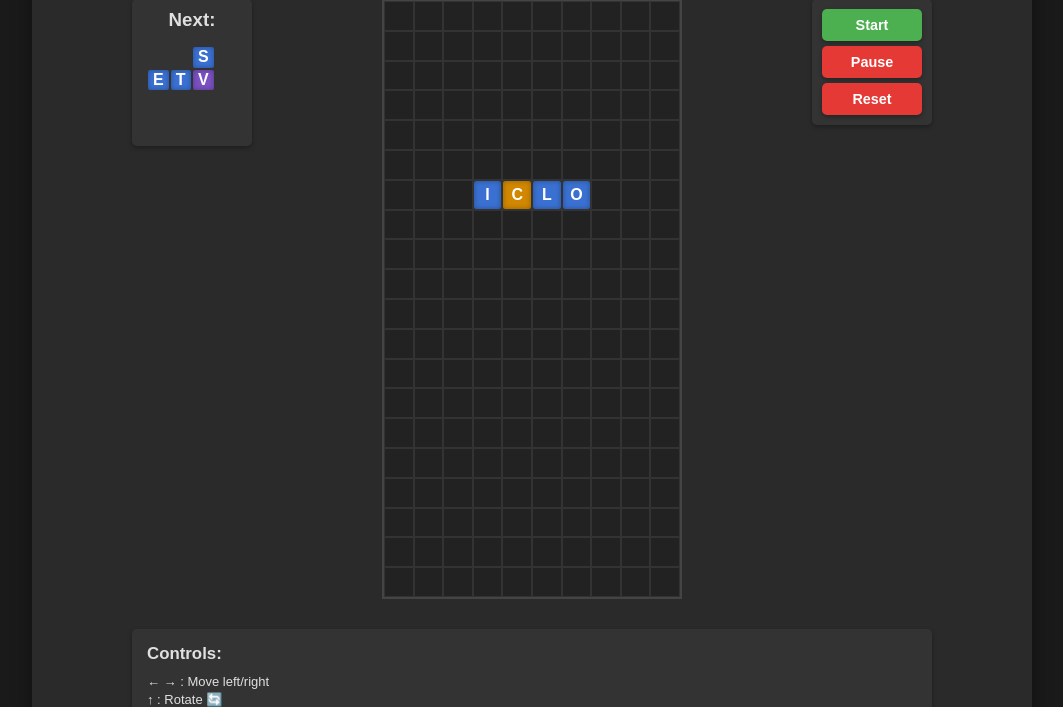
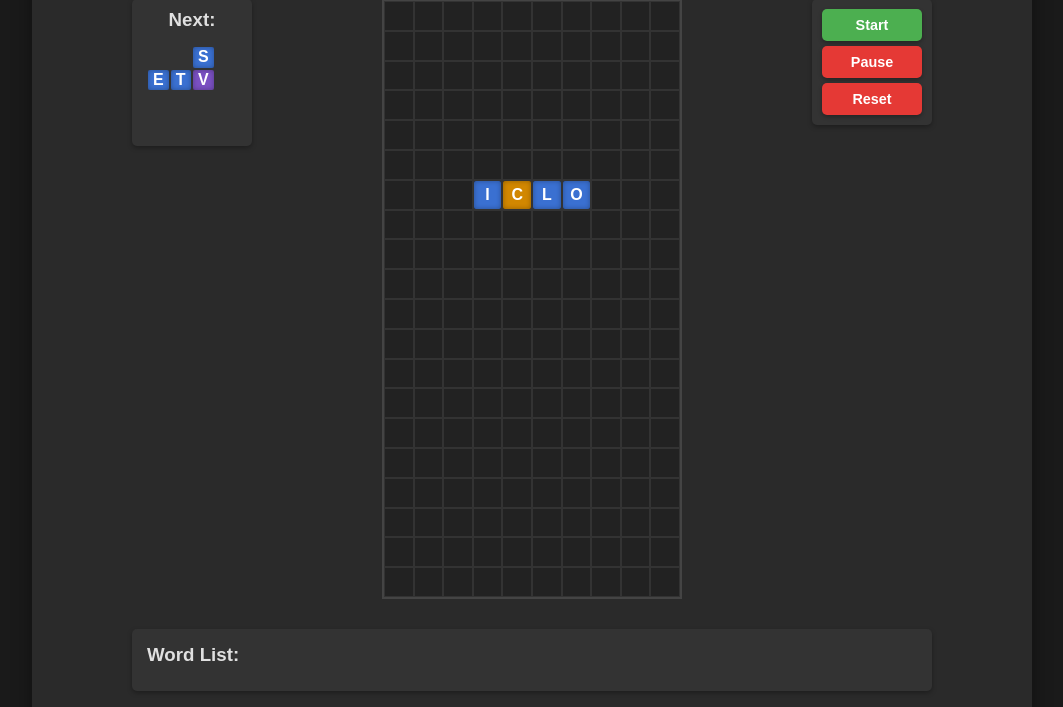
Before and after one commit to falcon766/word-tetris, a plain HTML site: page index.html in a window 1280 px wide. Shown: the part 99-806 px from the top of the page, without its empty margins (108-1171 px from the left). Drawn offline with Linux system fonts and the light colour scheme.

Commit message:
Move controls panel under word list

```diff
--- a/css/styles.css
+++ b/css/styles.css
@@ -137,6 +137,14 @@ h1 {
     flex: 2 1 auto;
     min-width: 120px;
     font-size: 0.9em;
+}
+
+.dictionary-info {
+    flex: 3 1 auto;
+    min-width: 120px;
+    margin-bottom: 20px;
+    max-height: 300px;
+    overflow-y: auto;
 }
 
 .controls h3, .next-piece-container h3, .dictionary-info h3 {
--- a/index.html
+++ b/index.html
@@ -53,8 +53,12 @@
                 </div>
             </div>
 
-            <!-- Side panel with keyboard controls and word list -->
+            <!-- Side panel with word list and keyboard controls -->
             <div class="side-panel">
+                <div class="dictionary-info">
+                    <h3>Word List:</h3>
+                    <div id="word-list"></div>
+                </div>
                 <div class="controls">
                     <h3>Controls:</h3>
                     <p>← → : Move left/right</p>
@@ -62,10 +66,6 @@
                     <p>↓ : Soft drop</p>
                     <p>Space : Hard drop</p>
                     <p>P : Pause</p>
-                </div>
-                <div class="dictionary-info">
-                    <h3>Word List:</h3>
-                    <div id="word-list"></div>
                 </div>
             </div>
         </div>
```
